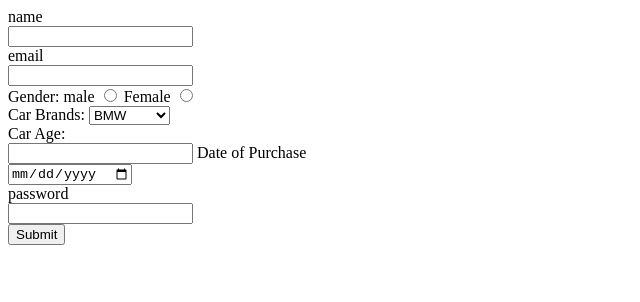
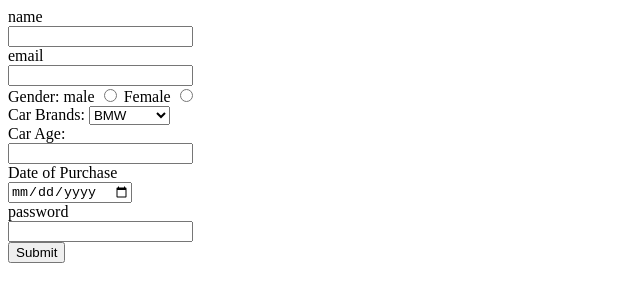
Before and after one commit to acciojob/car-insurance-form-nitishjaiswal2002, a website: page main.html in a window 1280 px wide. Shown: the whole page, without its empty margins (0-640 px from the left). Drawn offline with Linux system fonts and the light colour scheme.

Commit message:
created a submission

```diff
--- a/main.html
+++ b/main.html
@@ -10,7 +10,7 @@
 	<!-- the entire body must be written by student -->
     <script type="text/javascript" src="./script.js">
 </script>
-<form>
+<form method="post">
 	<label for="name">name</label><br>
 	<input type="text" id="name"required> <br>
 		<label for="email">email</label><br>
@@ -28,12 +28,12 @@
 		<option value="mercedez">Mercedez</option>
 	</select><br>
 <label for="carage">Car Age:</label><br>
-		<input id="carage" type="number"required>
+		<input id="carage" type="number"required><br>
 	<label for="dop">Date of Purchase</label><br>
-		<input id="carage" type="date"required><br>
+		<input id="dop" type="date"required><br>
 	<label for="password">password</label><br>
 		<input id="password" type="password"required><br>
-	<input type="submit">
+	<input type="submit" id="submit">
 
 </form>
 </body>
```
